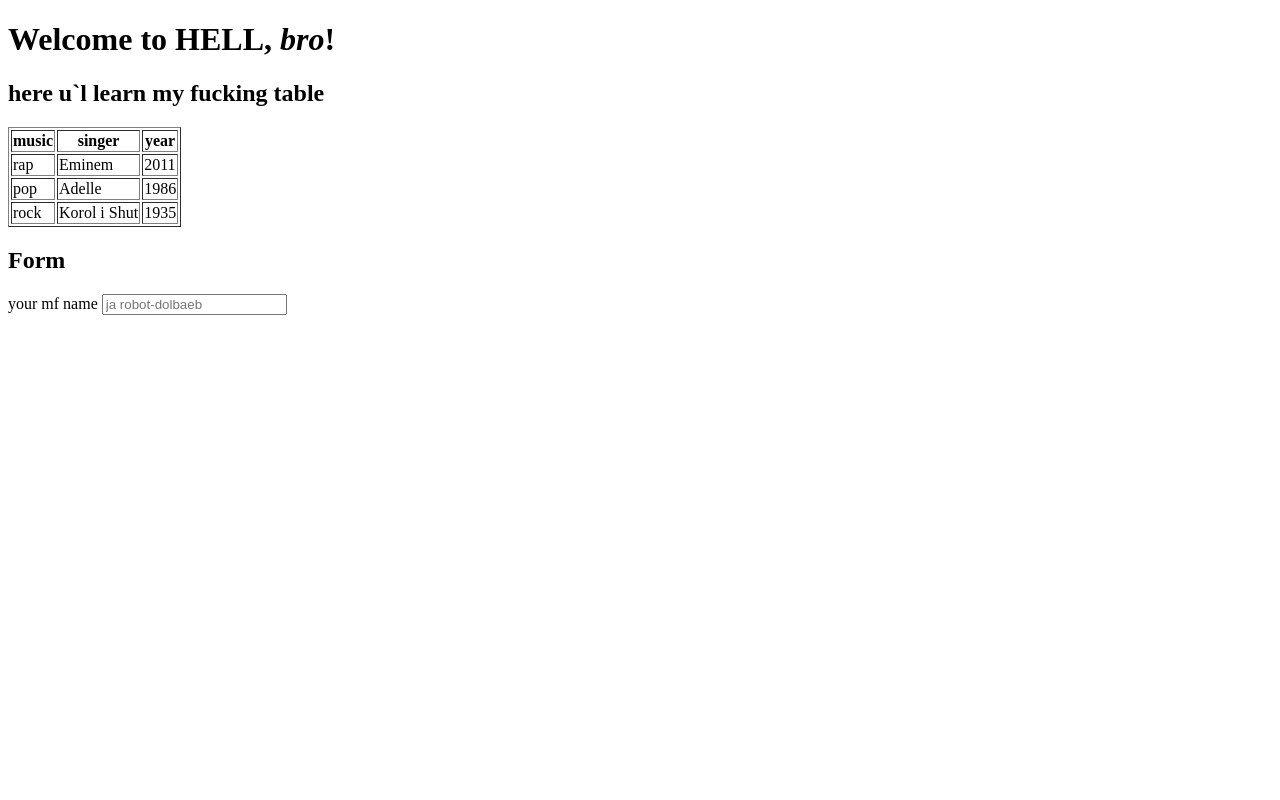
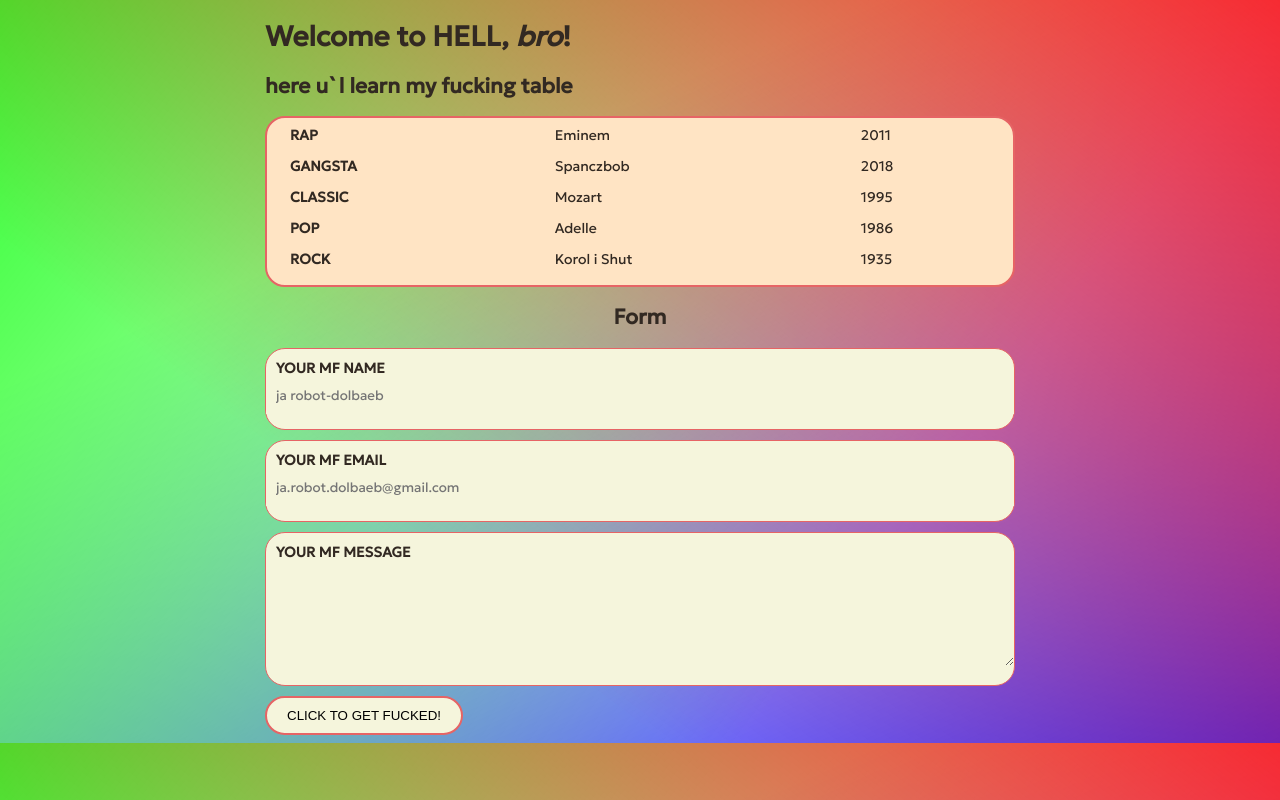
Before and after one commit to kira-bezuhla/htmltest, a plain HTML site: page hell.html in a window 1280 px wide. Drawn offline with Linux system fonts and the light colour scheme.

Commit message:
css added

```diff
--- a/hell.html
+++ b/hell.html
@@ -1,27 +1,33 @@
 <!DOCTYPE html>
 <html lang="en">
   <head>
-    <meta charset="UTF-8">
-    <meta http-equiv="X-UA-Compatible" content="IE=edge">
-    <meta name="viewport" content="width=, initial-scale=1.0">
+    <meta charset="UTF-8" />
+    <meta http-equiv="X-UA-Compatible" content="IE=edge" />
+    <meta name="viewport" content="width=, initial-scale=1.0" />
     <title>Document</title>
+    <link rel="stylesheet" href="styles.css" />
   </head>
   <body>
+    <div class="container">
       <h1>Welcome to <strong>HELL</strong>, <em>bro</em>!</h1>
       <h2>here u`l learn my fucking table</h2>
-    <table border="1">
-        <thead>
-            <tr>
-                <th>music</th>
-                <th>singer</th>
-                <th>year</th>
-            </tr>
-        </thead>
+      <div class="card">
+        <table class="table">
           <tbody>
             <tr>
               <td>rap</td>
               <td>Eminem</td>
               <td>2011</td>
+            </tr>
+            <tr>
+              <td>gangsta</td>
+              <td>Spanczbob</td>
+              <td>2018</td>
+            </tr>
+            <tr>
+              <td>classic</td>
+              <td>Mozart</td>
+              <td>1995</td>
             </tr>
             <tr>
               <td>pop</td>
@@ -34,12 +40,30 @@
               <td>1935</td>
             </tr>
           </tbody>
-        <tfoot></tfoot>
         </table>
+      </div>
+      <div class="form">
         <h2>Form</h2>
         <form>
+          <div class="form-group">
             <label for="name">your mf name</label>
-        <input type="text" id="name" placeholder="ja robot-dolbaeb">
+            <input type="text" id="name" placeholder="ja robot-dolbaeb" />
+          </div>
+          <div class="form-group">
+            <label for="email">your mf email</label>
+            <input
+              type="email"
+              id="email"
+              placeholder="ja.robot.dolbaeb@gmail.com"
+            />
+          </div>
+          <div class="form-group">
+            <label for="message">your mf message</label>
+            <textarea id="message" cols="32" rows="5"></textarea>
+          </div>
+          <button>click to get fucked!</button>
         </form>
+      </div>
+    </div>
   </body>
 </html>
--- /dev/null
+++ b/styles.css
@@ -0,0 +1,122 @@
+@import url("https://fonts.googleapis.com/css2?family=Geologica&family=Playfair+Display+SC&family=Raleway:ital,wght@1,300&display=swap");
+body {
+  color: rgb(50, 41, 34);
+  /* background: linear-gradient(#e66465, #9198e5); */
+  background: linear-gradient(217deg, rgba(255,0,0,.8), rgba(255,0,0,0) 70.71%),
+              linear-gradient(127deg, rgba(0,255,0,.8), rgba(0,255,0,0) 70.71%),
+              linear-gradient(336deg, rgba(0,0,255,.8), rgba(0,0,255,0) 70.71%);;
+  font-size: 14px;
+  font-weight: normal;
+  font-family: "Geologica", sans-serif;
+  /* font-family: 'Playfair Display SC', serif;
+             font-family: 'Raleway', sans-serif;            */
+}
+.jaba {
+  width: 200px;
+  border-radius: 20px;
+  box-shadow: 2px 6px 20px rgb(50, 41, 34);
+}
+.info p {
+  color: rgb(91, 90, 112);
+  margin: 0;
+  font-style: italic;
+  text-decoration: none;
+  text-transform: uppercase;
+
+  /* word-spacing: 5px; */
+}
+.container {
+  max-width: 750px;
+  margin: auto;
+}
+/* Box model */
+/* .baza {
+  background: rgb(254, 242, 227);
+  padding: 20px;
+  border: 2px double #e66465;
+  margin-left: 20px;
+} */
+.card{
+  padding: 5px 20px;
+  background: bisque;
+  margin-bottom: 10px;
+  border-radius: 20px;
+  border: 2px solid #e66465;
+}
+a{
+  text-decoration: none;
+  color:  rgb(50, 41, 34);
+}
+a:hover{
+  text-decoration: underline;
+  text-transform: uppercase;
+}
+a:active{
+  font-weight: bold;
+  color: #e66465;
+}
+a:visited{
+  color:rgb(143, 119, 100);
+} ;
+.list{
+  padding: 0px 30px;
+  list-style: none;
+}
+.table{
+  width: 100%;
+}
+.table td{
+  padding-bottom: 10px;
+}
+.table td:nth-child(1){
+  font-weight: bold;
+  text-transform: uppercase;
+}
+.form-group{
+  background: beige;
+  margin-bottom: 10px;
+  border: 1px solid #e66465;
+  border-radius: 20px;
+  padding-bottom: 5px;
+}
+.form-group label{
+  display: block;
+  font-weight: bold;
+  text-transform: uppercase;
+  padding: 10px;
+  padding-bottom: 0px;
+}
+.form-group input,
+.form-group textarea{
+  width:100%;
+  box-sizing: border-box;
+  border: none;
+  /* border-bottom: 1px solid #e66465;
+  border-left: 1px solid #e66465; */
+  outline: none;
+  font-family: inherit;
+  background: beige;
+  padding: 10px 10px;
+  margin-bottom: 10px;
+}
+.form h2{
+text-align: center;
+}
+.form button{
+ text-align: center;
+ padding: 10px 20px;
+ background: beige;
+ border: 2px solid #e66465;
+ border-radius: 20px;
+ text-transform: uppercase;
+}
+.form button:hover{
+  opacity: 0.9;
+}
+.info{
+  display: flex;
+  margin-bottom: 20px;
+}
+.info-text{
+  margin-left: 40px;
+}
```
Also changed, not shown: index.html (+44 -26 lines). Lines whose indentation alone changed are shown as unchanged.
